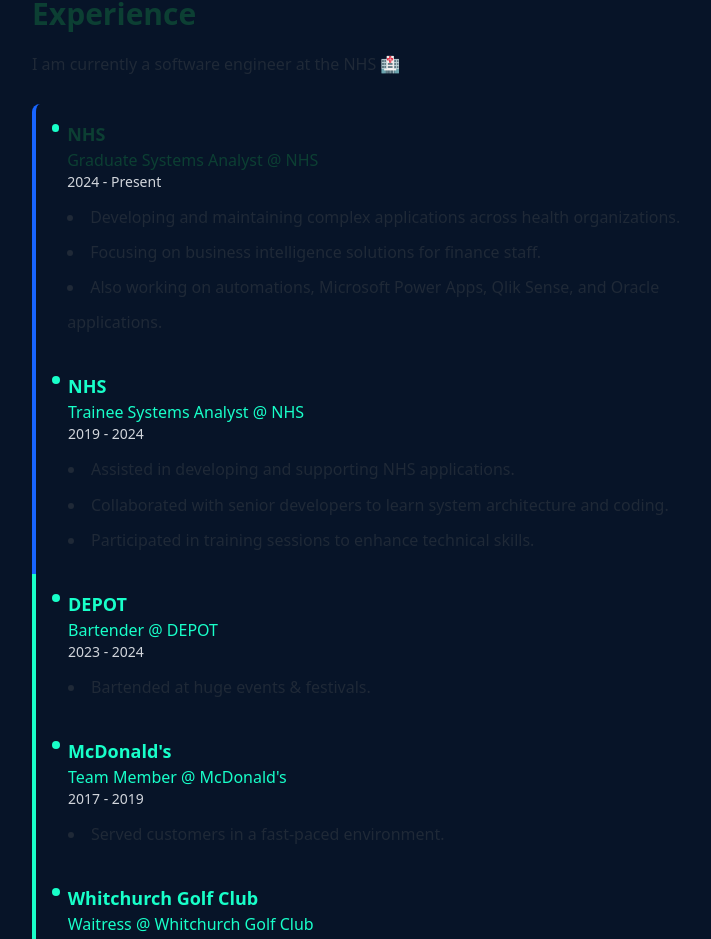
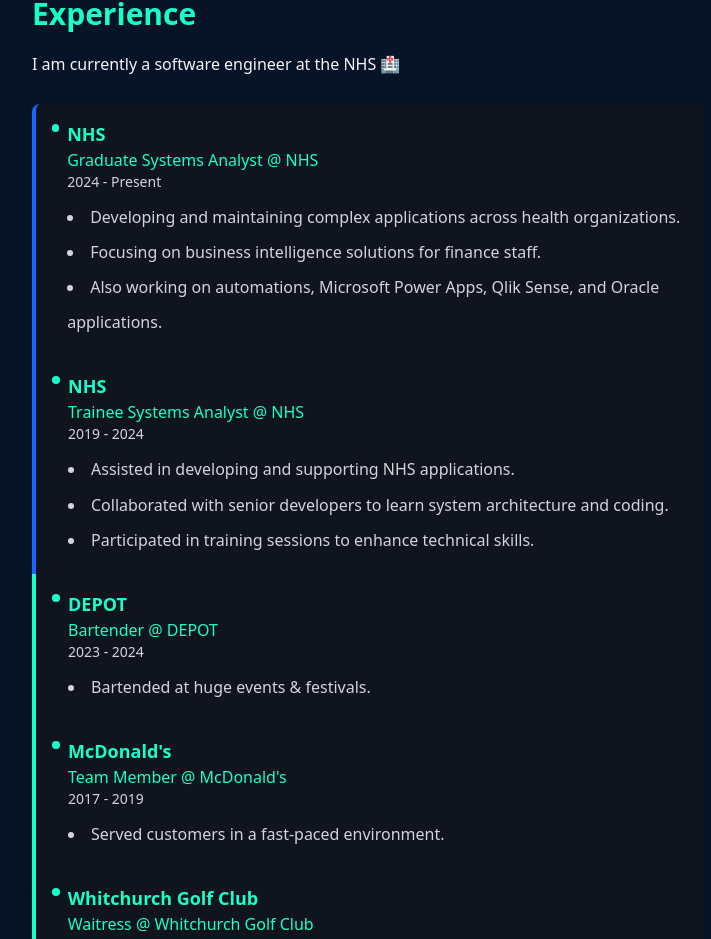
Before and after one commit to suhanpark/suhanpark.github.io, a Next.js app: page / in a window 1280 px wide. Shown: the part 1204-2143 px from the top of the page, without its empty margins (272-983 px from the left). Built offline with nearby package versions, Linux system fonts and the light colour scheme.

Commit message:
remove light mode

```diff
--- a/src/app/page.tsx
+++ b/src/app/page.tsx
@@ -8,12 +8,12 @@
   return (
     <>
       <Navbar />
-      <div className=" flex flex-col items-center p-8 sm:p-20  text-gray-800 dark:text-gray-100">
+      <div className=" flex flex-col items-center p-8 sm:p-20   text-gray-100">
         {/* Header Section */}
         {/* About Section */}
         <section className="w-full  3xl:min-h-[80rem] max-w-2xl justify-center content-center ">
           <header className="flex flex-col items-center  text-center gap-4 mb-7">
-            <h1 className="text-5xl text-[#0c3f33]  dark:text-[#64FFDA] md:text-6xl font-bold  ">
+            <h1 className="text-5xl text-[#64FFDA] md:text-6xl font-bold  ">
               Hello, I&apos;m Gabi
             </h1>
             <h1 className="text-xl md:text-2xl font-bold  ">
@@ -29,7 +29,7 @@
             reshapes the boundaries of human knowledge.
           </p>
           <div className="mx-auto text-center mt-10 justify-center ">
-            <button className="flex items-center mx-auto text-center p-6 px-10 border-[0.1rem] rounded-xl text-[#0c3f33] dark:text-[#64FFDA] font-bold border-[#0c3f33] dark:border-[#18ffc9]">
+            <button className="flex items-center mx-auto text-center p-6 px-10 border-[0.1rem] rounded-xl text-[#64FFDA] font-bold border-[#18ffc9]">
               <FaEnvelope className="mr-2" />{" "}
               {/* Add margin to the right of the icon */}
               <h1 className="font-extrabold">Contact</h1>
@@ -79,7 +79,7 @@
         </a>
       </section> */}
 
-        <footer className="mt-20 text-sm text-gray-600 dark:text-gray-400">
+        <footer className="mt-20 text-sm text-gray-400">
           © 2024 made by Gabi. All rights reserved.
         </footer>
       </div>
--- a/src/components/home/AboutMe.tsx
+++ b/src/components/home/AboutMe.tsx
@@ -1,9 +1,7 @@
 const AboutMe = () => {
   return (
     <section className="w-full max-w-2xl ">
-      <h2 className="text-3xl text-[#0c3f33] dark:text-[#18ffc9] font-semibold mb-4">
-        About Me
-      </h2>
+      <h2 className="text-3xl text-[#18ffc9] font-semibold mb-4">About Me</h2>
       <p className="text-base font-normal  leading-8 mb-10">
         I am currently a Software Engineer in the healthcare sector. I have
         recently graduated with a First-Class Honours in Bachelor&apos;s of
--- a/src/components/home/Experience.tsx
+++ b/src/components/home/Experience.tsx
@@ -1,25 +1,21 @@
 const Experience = () => {
   return (
     <section className="w-full max-w-2xl mt-40">
-      <h2 className="text-3xl font-semibold mb-4 text-[#0c3f33] dark:text-[#18ffc9]">
-        Experience
-      </h2>
+      <h2 className="text-3xl font-semibold mb-4 text-[#18ffc9]">Experience</h2>
       <p className="text-base font-normal leading-8 mb-6">
         I am currently a software engineer at the NHS 🏥
       </p>
       <div className="space-y-0">
         {/* Combined Section for Trainee and Graduate */}
-        <div className="flex items-start border-l-4 border-[#1865ff] pl-4 dark:bg-[#0f141e] rounded-t-lg p-4 transition-all duration-300">
+        <div className="flex items-start border-l-4 border-[#1865ff] pl-4 bg-[#0f141e] rounded-t-lg p-4 transition-all duration-300">
           <div className="bg-[#18ffc9] h-2 w-2 rounded-full mt-1 mr-2"></div>
           <div className="flex-grow">
-            <h3 className="font-semibold text-lg text-[#0c3f33] dark:text-[#18ffc9]">
-              NHS
-            </h3>
-            <p className="text-base leading-6 text-[#0c3f33] dark:text-[#18ffc9]">
+            <h3 className="font-semibold text-lg text-[#18ffc9]">NHS</h3>
+            <p className="text-base leading-6 text-[#18ffc9]">
               Graduate Systems Analyst @ NHS
             </p>
             <p className="text-sm text-gray-300">2024 - Present</p>
-            <ul className="list-disc list-inside mt-2 dark:text-gray-300">
+            <ul className="list-disc list-inside mt-2 text-gray-300">
               <li>
                 Developing and maintaining complex applications across health
                 organizations.
@@ -36,7 +32,7 @@
         </div>
 
         {/* Promotion Visual Indicator */}
-        <div className="flex items-start border-l-4 border-[#1865ff] pl-4 dark:bg-[#0f141e]  p-4 transition-all duration-300 mt-4">
+        <div className="flex items-start border-l-4 border-[#1865ff] pl-4 bg-[#0f141e]  p-4 transition-all duration-300 mt-4">
           <div className="bg-[#18ffc9] h-2 w-2 rounded-full mt-1 mr-2"></div>
           <div className="flex-grow">
             <h3 className="font-semibold text-lg text-[#18ffc9]">NHS</h3>
@@ -44,7 +40,7 @@
               Trainee Systems Analyst @ NHS
             </p>
             <p className="text-sm text-gray-300">2019 - 2024</p>
-            <ul className="list-disc list-inside mt-2 dark:text-gray-300">
+            <ul className="list-disc list-inside mt-2 text-gray-300">
               <li>Assisted in developing and supporting NHS applications.</li>
               <li>
                 Collaborated with senior developers to learn system architecture
@@ -58,7 +54,7 @@
         </div>
 
         {/* Promotion Visual Indicator */}
-        <div className="flex items-start border-l-4  border-[#18ffc9] pl-4 dark:bg-[#0f141e]  p-4 transition-all duration-300 ">
+        <div className="flex items-start border-l-4  border-[#18ffc9] pl-4 bg-[#0f141e]  p-4 transition-all duration-300 ">
           <div className="bg-[#18ffc9] h-2 w-2 rounded-full mt-1 mr-2"></div>
           <div className="flex-grow">
             <h3 className="font-semibold text-lg text-[#18ffc9]">DEPOT</h3>
@@ -66,13 +62,13 @@
               Bartender @ DEPOT
             </p>
             <p className="text-sm text-gray-300">2023 - 2024</p>
-            <ul className="list-disc list-inside mt-2 dark:text-gray-300">
+            <ul className="list-disc list-inside mt-2 text-gray-300">
               <li>Bartended at huge events & festivals.</li>
             </ul>
           </div>
         </div>
         {/* Promotion Visual Indicator */}
-        <div className="flex items-start border-l-4  border-[#18ffc9] pl-4 dark:bg-[#0f141e] p-4 transition-all duration-300 ">
+        <div className="flex items-start border-l-4  border-[#18ffc9] pl-4 bg-[#0f141e] p-4 transition-all duration-300 ">
           <div className="bg-[#18ffc9] h-2 w-2 rounded-full mt-1 mr-2"></div>
           <div className="flex-grow">
             <h3 className="font-semibold text-lg text-[#18ffc9]">
@@ -82,13 +78,13 @@
               Team Member @ McDonald&apos;s
             </p>
             <p className="text-sm text-gray-300">2017 - 2019</p>
-            <ul className="list-disc list-inside mt-2 dark:text-gray-300">
+            <ul className="list-disc list-inside mt-2 text-gray-300">
               <li>Served customers in a fast-paced environment.</li>
             </ul>
           </div>
         </div>
         {/* Promotion Visual Indicator */}
-        <div className="flex items-start border-l-4  border-[#18ffc9] pl-4 dark:bg-[#0f141e] rounded-b-lg p-4 transition-all duration-300 ">
+        <div className="flex items-start border-l-4  border-[#18ffc9] pl-4 bg-[#0f141e] rounded-b-lg p-4 transition-all duration-300 ">
           <div className="bg-[#18ffc9] h-2 w-2 rounded-full mt-1 mr-2"></div>
           <div className="flex-grow">
             <h3 className="font-semibold text-lg text-[#18ffc9]">
@@ -98,7 +94,7 @@
               Waitress @ Whitchurch Golf Club
             </p>
             <p className="text-sm text-gray-300">2016 - 2017</p>
-            <ul className="list-disc list-inside mt-2 dark:text-gray-300">
+            <ul className="list-disc list-inside mt-2 text-gray-300">
               <li>
                 Providing excellent customer service while providing food,
                 beverages and cleaning.
--- a/src/components/home/Projects.tsx
+++ b/src/components/home/Projects.tsx
@@ -1,9 +1,7 @@
 const Projects = () => {
   return (
     <section className="w-full max-w-2xl mt-40">
-      <h2 className="text-3xl font-semibold mb-4 text-[#0c3f33] dark:text-[#18ffc9]">
-        Projects
-      </h2>
+      <h2 className="text-3xl font-semibold mb-4 text-[#18ffc9]">Projects</h2>
       <p className="text-base font-normal leading-8 mb-6">
         My journey as a Software Engineer has been filled with challenges and
         triumphs in the healthcare domain. Here are some of the key projects
```
